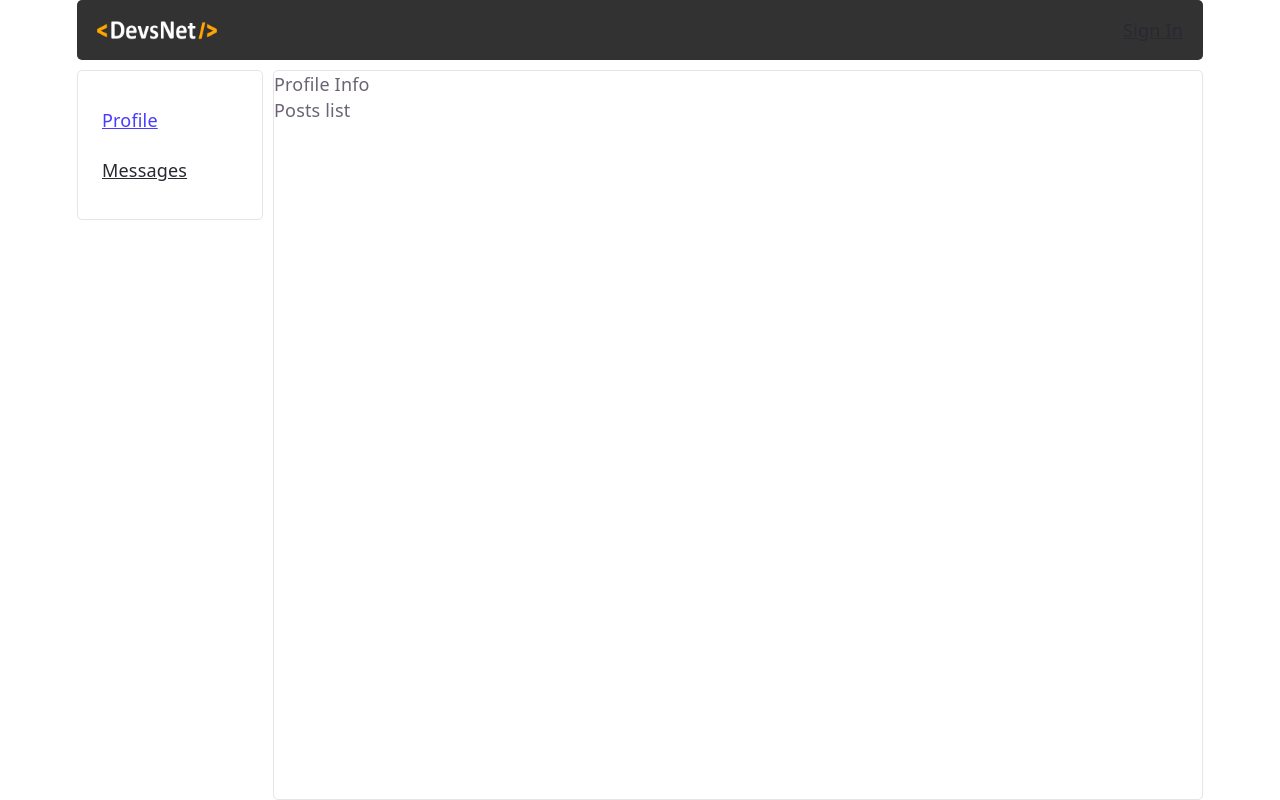
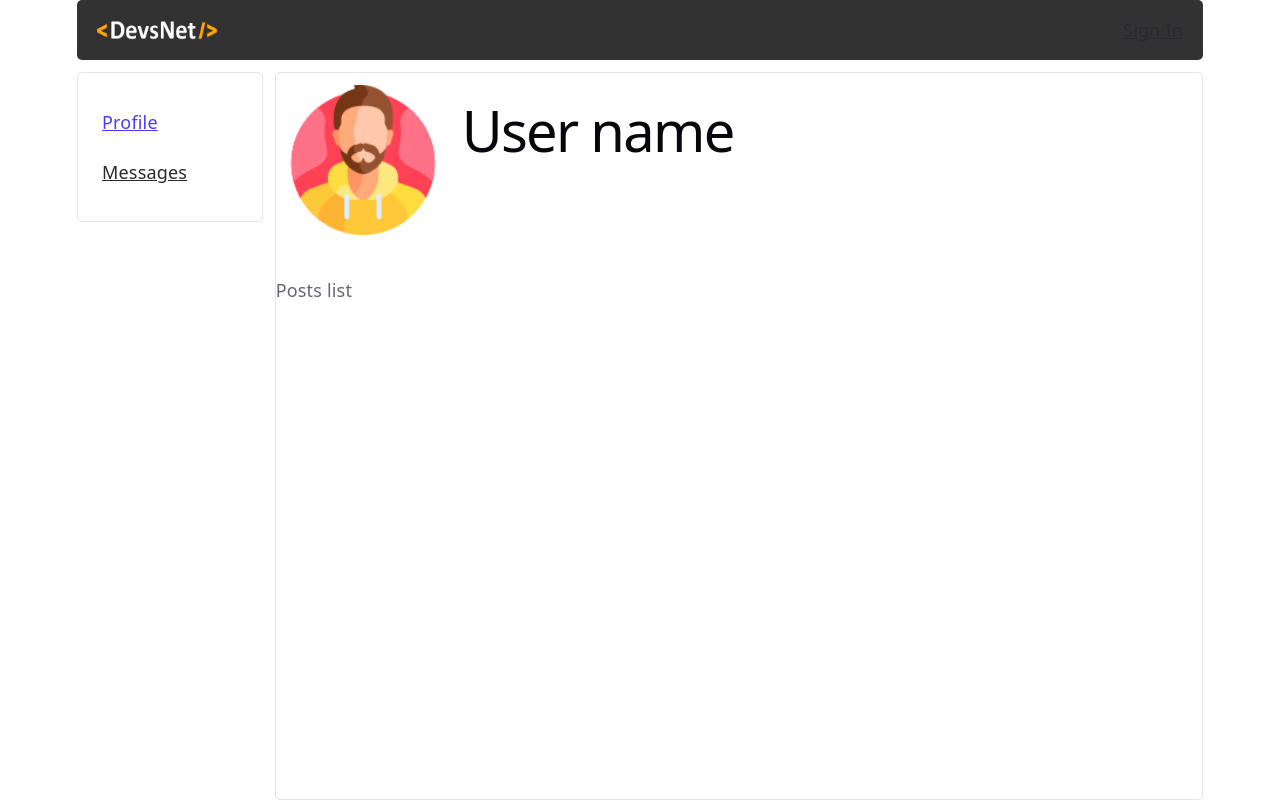
Before and after one commit to AlexBrilevski/social-net, a React (Vite) app: page /profile in a window 1280 px wide. Built offline with nearby package versions, Linux system fonts and the light colour scheme.

Commit message:
Basic structure of the Profile info component was implemented

```diff
--- a/src/index.css
+++ b/src/index.css
@@ -58,7 +58,7 @@
   grid-template-rows: 60px 1fr;
   grid-template-columns: 2fr 10fr;
   grid-template-areas: 'header header' 'sidebar content';
-  grid-gap: 10px;
+  grid-gap: var(--indent-s);
   width: 1126px;
   max-width: 100%;
   margin: 0 auto;
--- /dev/null
+++ b/src/pages/Profile/ProfileInfo/ProfileInfo.module.css
@@ -0,0 +1,6 @@
+.profile-info {
+  display: flex;
+  gap: var(--indent-base);
+  padding: var(--indent-s);
+  margin-bottom: var(--indent-base);
+}
--- a/src/pages/Profile/ProfileInfo/ProfileInfo.tsx
+++ b/src/pages/Profile/ProfileInfo/ProfileInfo.tsx
@@ -1,13 +1,25 @@
 import type { FC } from "react";
 import type { ProfileType } from "../../../store/store";
+import defaultAvatar from "../../../assets/images/man_avatar.png";
+
+import styles from "./ProfileInfo.module.css";
 
 type ProfileProps = {
   profile: ProfileType | null,
 };
 
-const ProfileInfo: FC<ProfileProps> = () => {
+const ProfileInfo: FC<ProfileProps> = ({ profile }) => {
+  const avatarSrc = profile?.avatar ?? defaultAvatar;
+
   return (
-    <div>Profile Info</div>
+    <div className={styles["profile-info"]}>
+      <div>
+        <img src={avatarSrc} alt="User name" width="150" height="150" />
+      </div>
+      <div>
+        <h1>User name</h1>
+      </div>
+    </div>
   );
 };
 
```
Also changed, not shown: src/assets/images/man_avatar.png (added), src/assets/images/woman_avatar.png (added).
